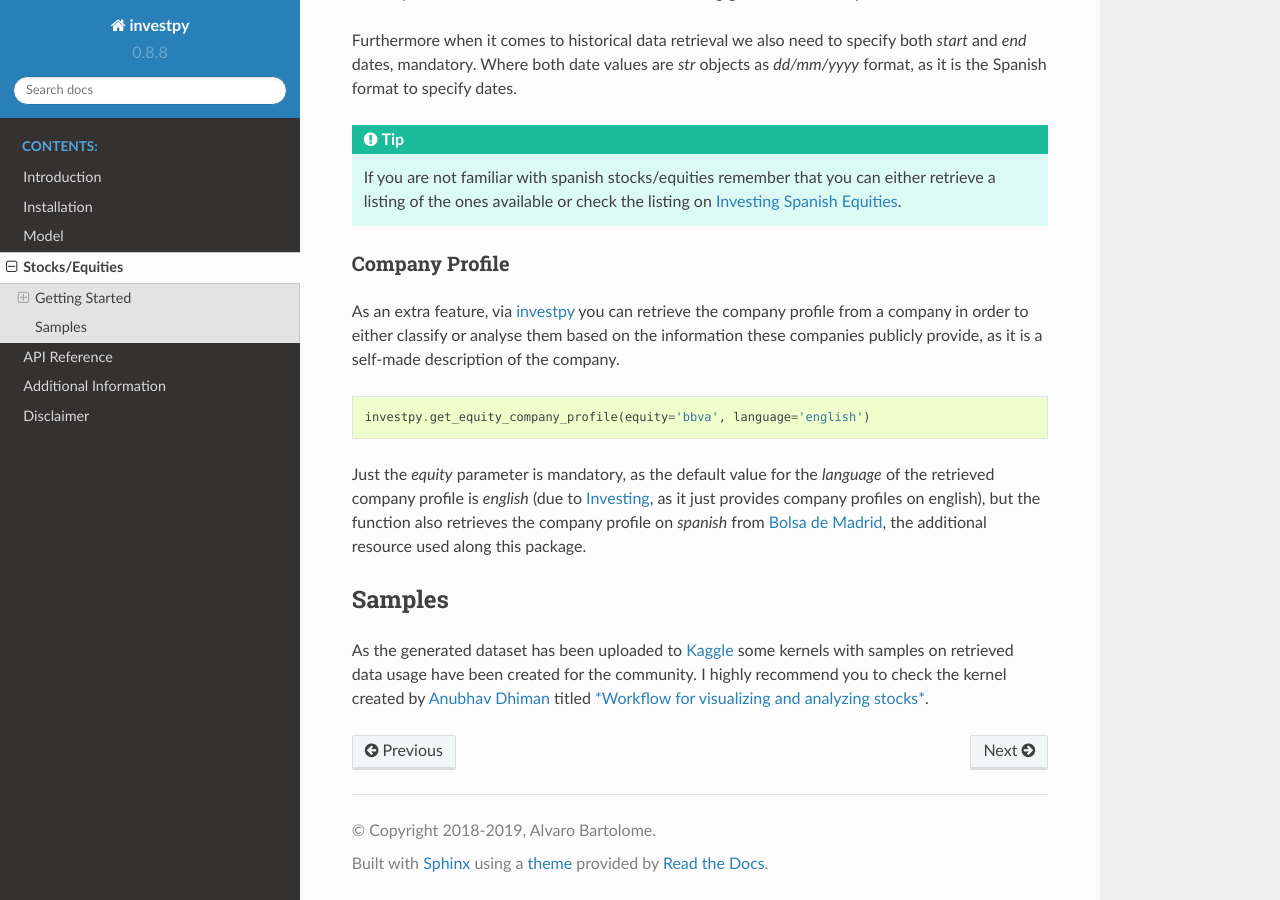
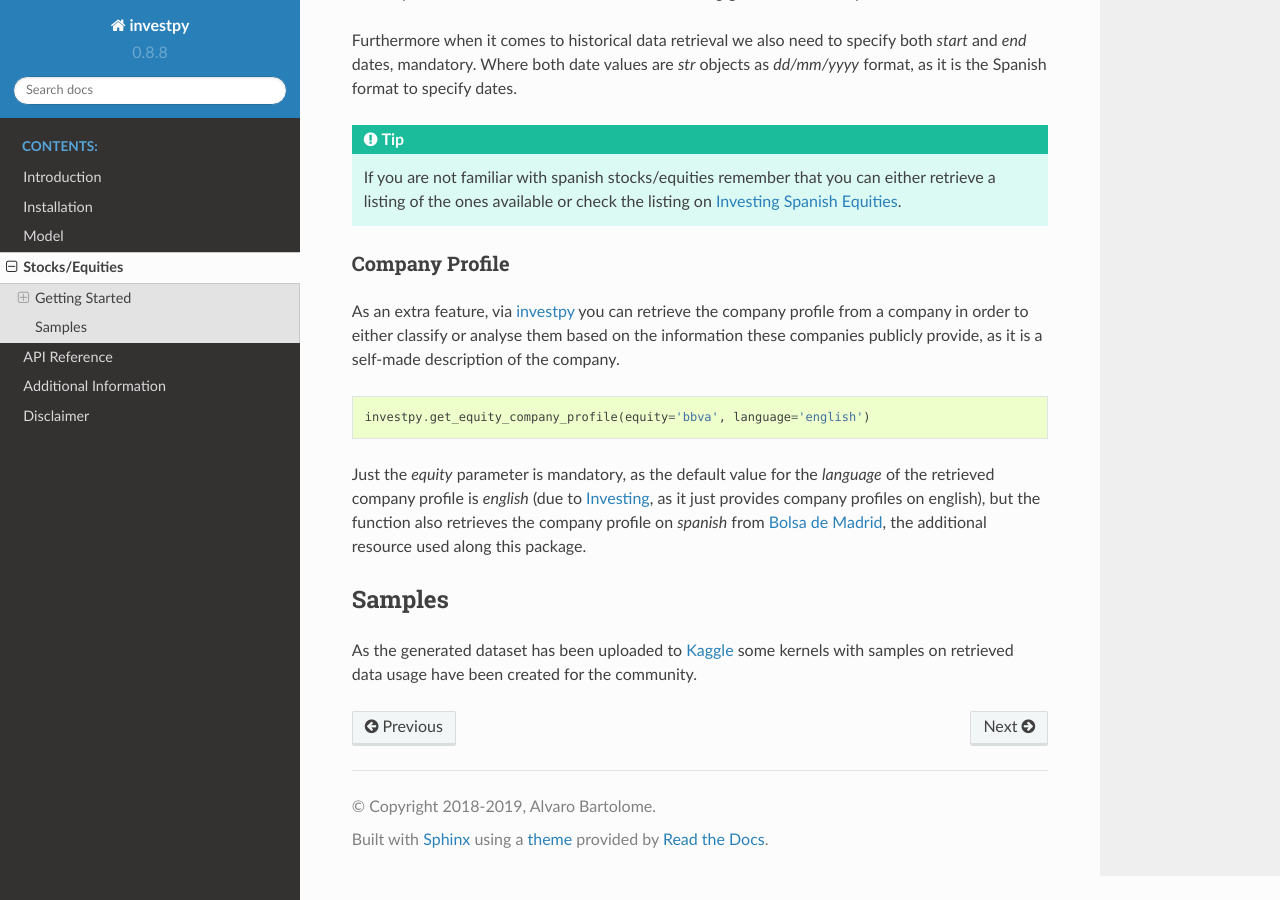
Before and after one commit to alvarobartt/investpy, a Sphinx documentation site: the page built from docs/equities.rst, in a window 1280 px wide and 900 px high, scrolled down 1714 px. Built offline with Sphinx 7.4.7 and the Read the Docs theme 2.0.0, drawn with Linux system fonts in a browser that asks for light colours.

Commit message:
minor changes
- updated docs
- updated __init__ since equity, fund and etf retrieval functions param check was in a wrong order, which lead the codecov to be less than expected

```diff
--- a/docs/equities.rst
+++ b/docs/equities.rst
@@ -96,6 +96,4 @@
 -------
 
 As the generated dataset has been uploaded to `Kaggle <https://www.kaggle.com/alvarob96/spanish-stocks-historical-data>`_
-some kernels with samples on retrieved data usage have been created for the community. I highly recommend you to check
-the kernel created by `Anubhav Dhiman <https://www.kaggle.com/dhimananubhav>`_ titled
-`*Workflow for visualizing and analyzing stocks* <https://www.kaggle.com/dhimananubhav/workflow-for-visualizing-and-analyzing-stocks>`_.
+some kernels with samples on retrieved data usage have been created for the community.
--- a/docs/introduction.rst
+++ b/docs/introduction.rst
@@ -53,7 +53,7 @@
 -----------
 
 `Investing <https://www.investing.com/>`_ is the main data source from which investpy retrieves the data. Investing is a
-global financial portal and Internet bran owned by Fusion Media Ltd. which provides news, analysis, streaming quotes,
+global financial portal and Internet brand owned by Fusion Media Ltd. which provides news, analysis, streaming quotes,
 charts, technical data and financial tools about the global financial markets.
 
 So as, the decision of choosing Investing as the data source is based on its reliability and also because it is one of
```
Also changed, not shown: investpy/__init__.py (+24 -24 lines), 8 other files.
